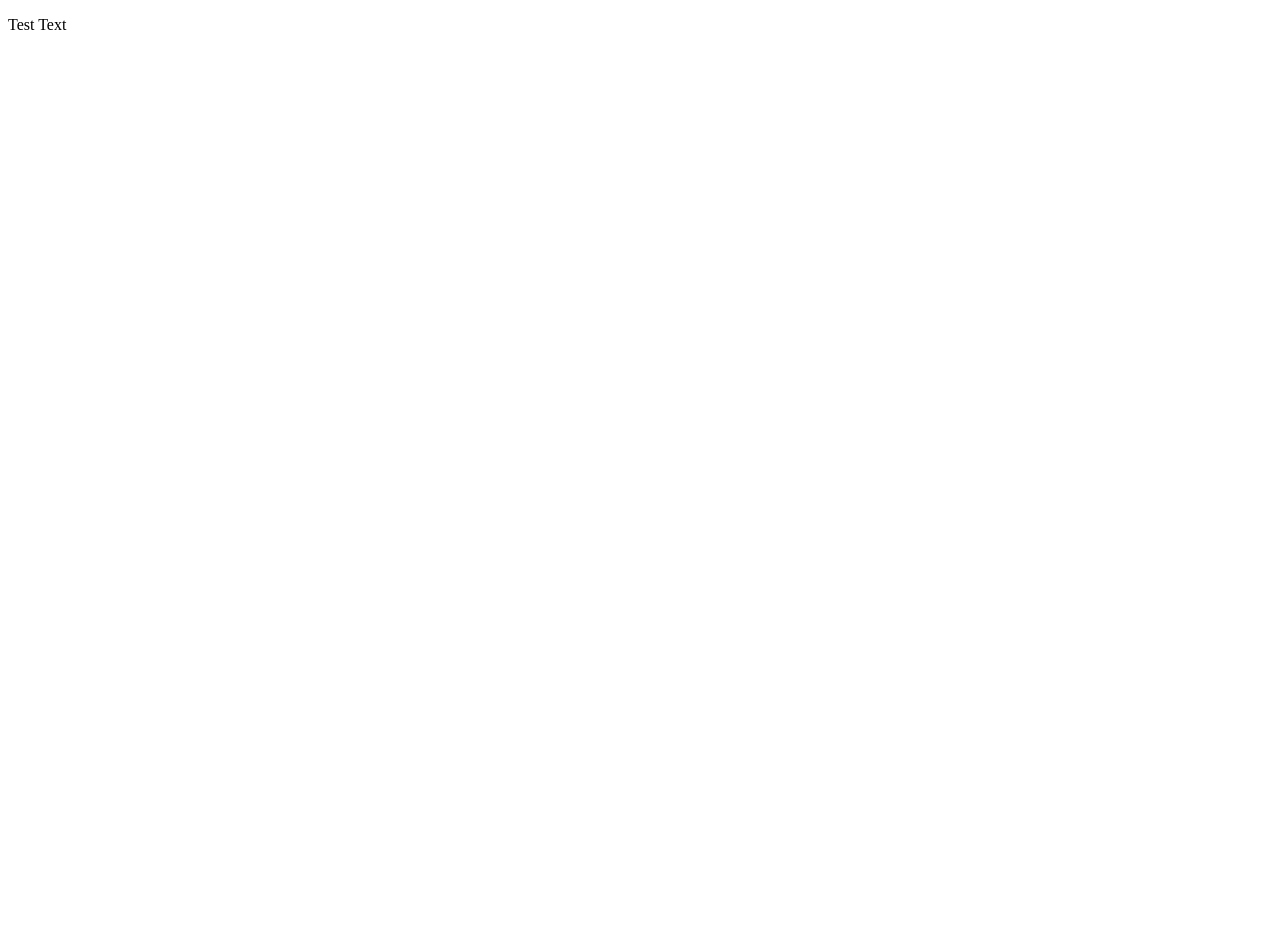
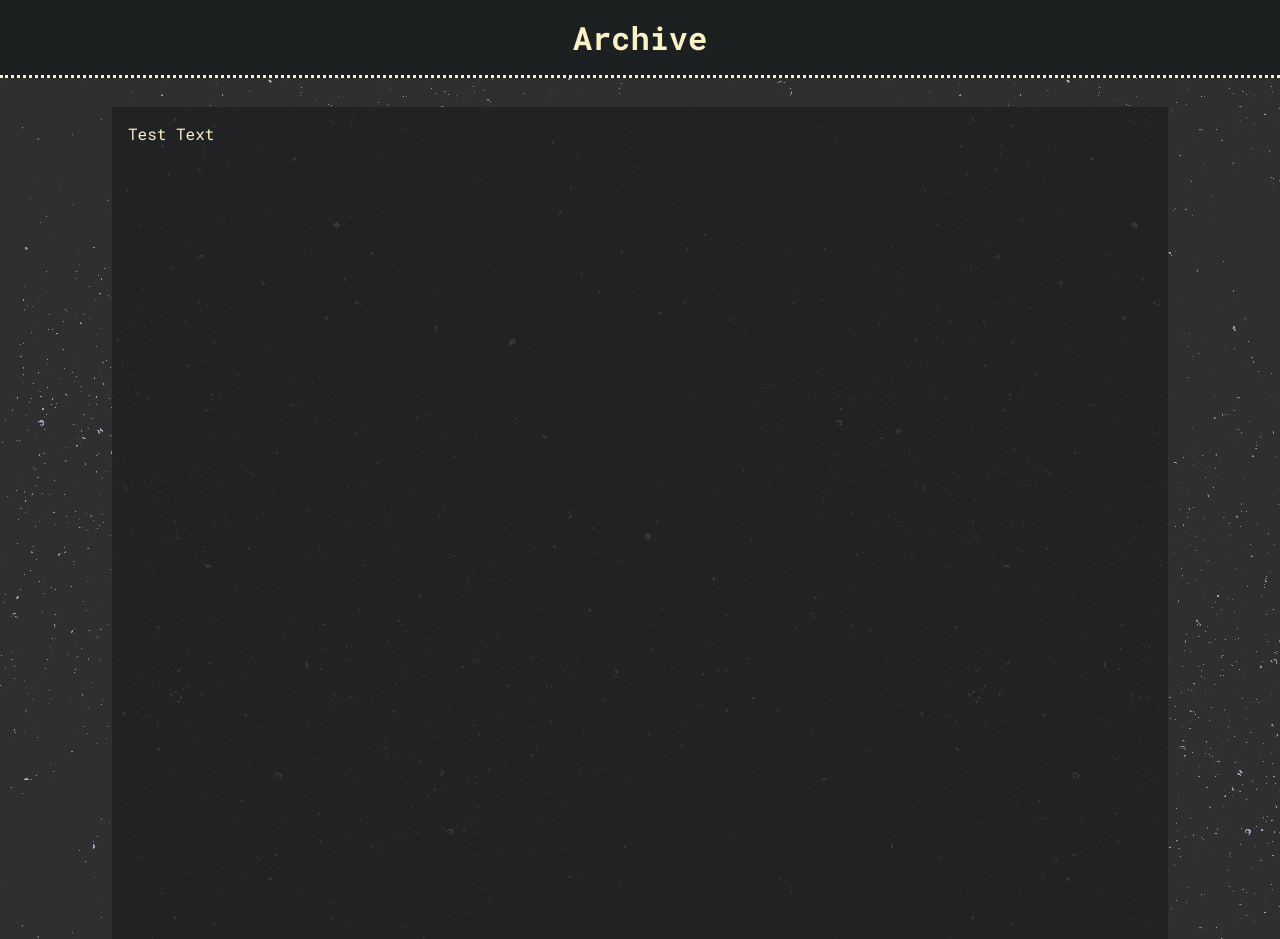
Before and after one commit to komp1le/komp1le.github.io, a plain HTML site: page index.html in a window 1280 px wide. Before the commit the page ends 800 px from the top, so only its background shows below. Drawn offline with Linux system fonts and the light colour scheme.

Commit message:
Basic site colours, forum styling

```diff
--- a/index.html
+++ b/index.html
@@ -2,8 +2,23 @@
 
 <html>
 
+	<head>
+		<link rel="preconnect" href="https://fonts.googleapis.com">
+		<link rel="preconnect" href="https://fonts.gstatic.com" crossorigin>
+		<link href="https://fonts.googleapis.com/css2?family=Roboto+Mono:wght@400;500;700&display=swap" rel="stylesheet">
+		<link rel="stylesheet" href="style.css">
+	</head>
+
 	<body>
-		<p>Test Text</p>
-	</body>
+		<div class="titlebar">
+			<h1>Archive</h1>
+		</div>
+		<div class="content">
+		<div class="centersheet">
+			<p>Test Text</p>
+		</div>
+		</div>
+
+	 </body>
 
 </html>
--- /dev/null
+++ b/style.css
@@ -0,0 +1,52 @@
+html {
+	background-color: #282828;
+	overscroll-behavior: none;
+}
+
+body {
+	font-family: "Roboto Mono", monospace;
+	color: #fbf1c7;
+	background-image: url("sky.jpg");
+	margin: 0;
+}
+
+.titlebar {
+	border-bottom-style: dotted;
+	width: 100%;
+	top: 0;
+	position: fixed;
+	z-index: 1;
+	justify-content: center;
+	background-color: #1d2021;
+	align-items: center;
+	text-align: center;
+	margin-bottom: 0;
+}
+
+.titlebar h1 {
+	margin: 0 0;
+	padding: 1rem;
+}
+
+
+.content {
+	margin-top: 75px;
+	padding-top: 1.5rem;
+}
+
+.centersheet {
+	border-color: #fbf1c7;
+	border-style: solid 3px;
+	z-index: 1;
+	background-color: #1d2021cc;
+	/*background-color: #1d2021; */
+	width: 80%;
+	margin: 0 auto;
+	margin-top: 0.5rem;
+	height: 100vh;
+	padding: 1rem;
+}
+
+.centersheet p {
+  margin: 0;
+}
```
Also changed, not shown: sky.jpg (added).
